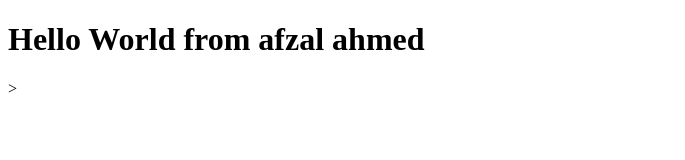
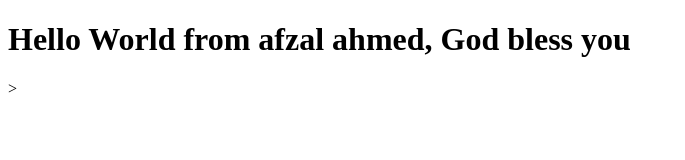
Before and after one commit to afzalahmed81/Bootcamp20220, a plain HTML site: page index.html in a window 1280 px wide. Shown: the whole page, without its empty margins (0-685 px from the left). Drawn offline with Linux system fonts and the light colour scheme.

Commit message:
Update index.html

```diff
--- a/index.html
+++ b/index.html
@@ -7,6 +7,6 @@
     <title>Document</title>
 </head>
 <body>
-    <h1>Hello World from afzal ahmed </h1>>
+    <h1>Hello World from afzal ahmed, God bless you </h1>>
 </body>
 </html>
```
